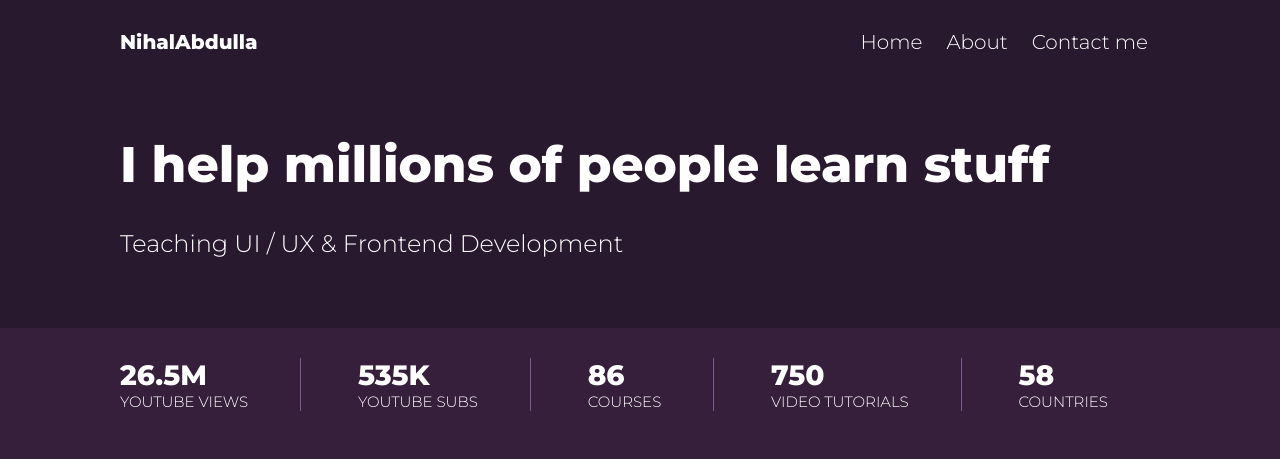
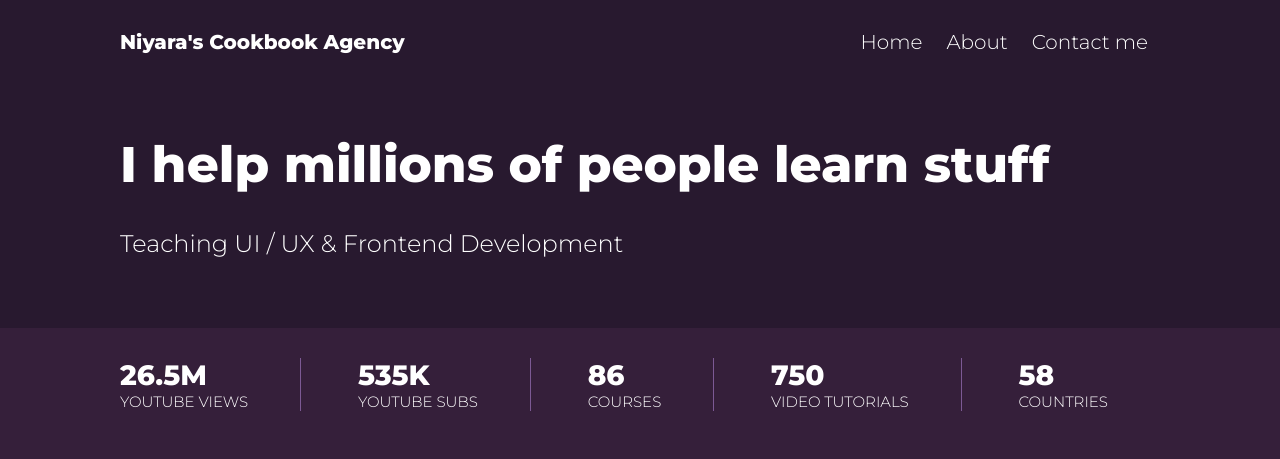
Before and after one commit to n1h41/cookbook, a plain HTML site: page index.html in a window 1280 px wide. Shown: the top 459 px of the page. Drawn offline with Linux system fonts and the light colour scheme.

Commit message:
Update index.html

```diff
--- a/index.html
+++ b/index.html
@@ -10,7 +10,7 @@
     <div class="hero-wrapper">
         <div class="wrapper">
             <header>
-               <a href="#" class="logo">NihalAbdulla</a>
+               <a href="#" class="logo">Niyara's Cookbook Agency</a>
                <nav>
                    <ul>
                        <li><a href="index.html">Home</a></li>
```
